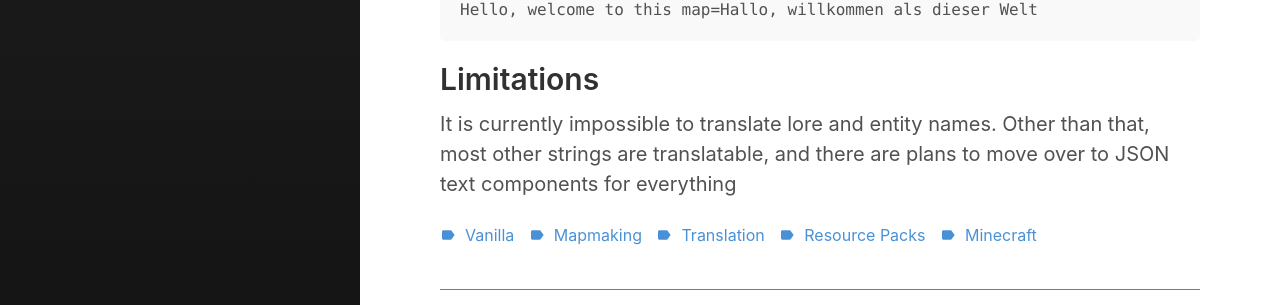
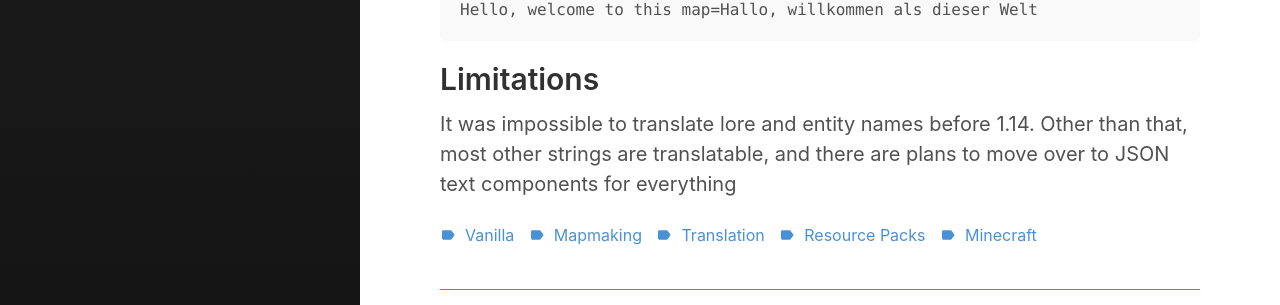
Before and after one commit to Levertion/levertion.github.io, a Jekyll site: the page built from _posts/MapMaking/2017-10-1-support_translation.md, in a window 1280 px wide. Shown: the part 1757-2062 px from the top of the page. Built offline with Jekyll 4.4.1, drawn with Linux system fonts in a browser that asks for light colours; our own code applies the rules of GitHub Pages for plain Markdown files.

Commit message:
Update 2017-10-1-support_translation.md
https://minecraft.net/fr-fr/article/minecraft-snapshot-18w43a

````diff
--- a/_posts/MapMaking/2017-10-1-support_translation.md
+++ b/_posts/MapMaking/2017-10-1-support_translation.md
@@ -45,4 +45,4 @@ Hello, welcome to this map=Hallo, willkommen als dieser Welt
 ```
 
 ## Limitations
-It is currently impossible to translate lore and entity names. Other than that, most other strings are translatable, and there are plans to move over to JSON text components for everything
+It was impossible to translate lore and entity names before 1.14. Other than that, most other strings are translatable, and there are plans to move over to JSON text components for everything
````
